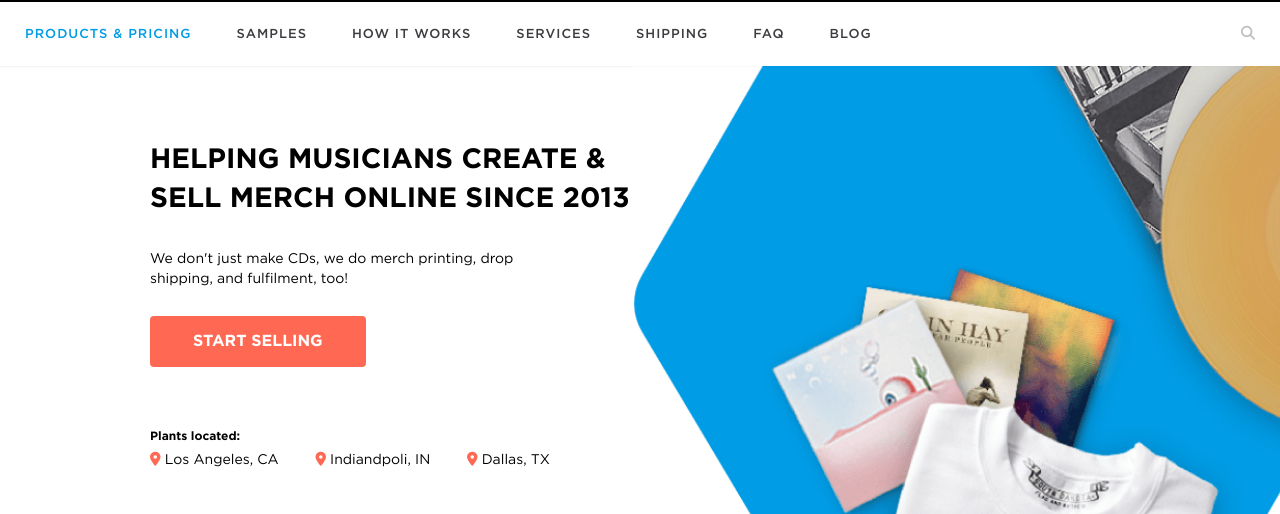
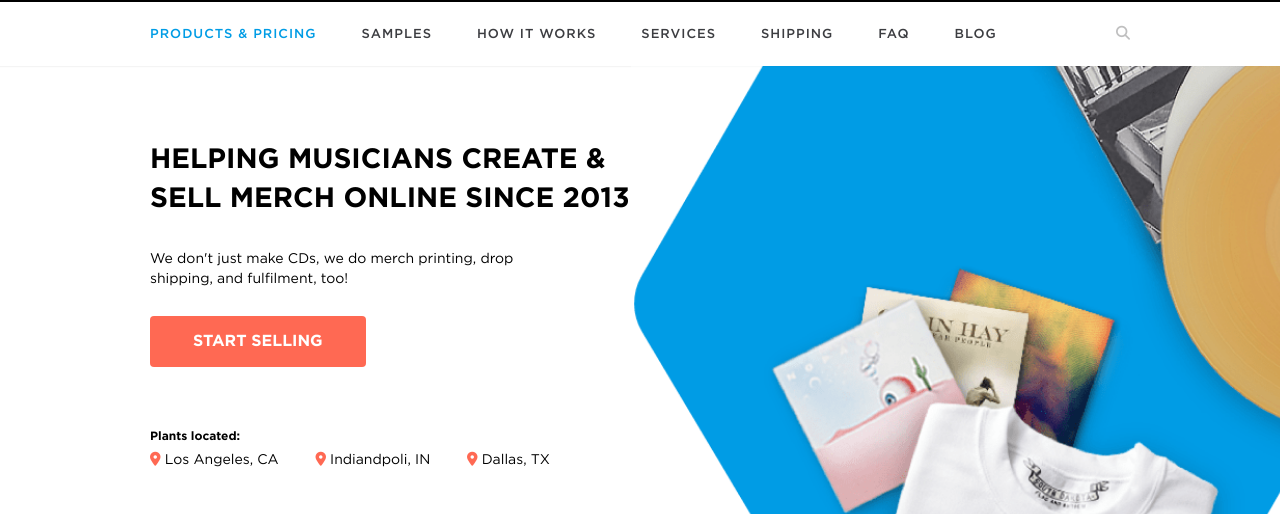
Before and after one commit to freeua/Unified_MFG, a plain HTML site: page index.html in a window 1280 px wide. Shown: the part 88-602 px from the top of the page. Drawn offline with nearby package versions, Linux system fonts and the light colour scheme.

Commit message:
fix homepage header container

```diff
--- a/css/responsive.css
+++ b/css/responsive.css
@@ -19,7 +19,9 @@
 	.homepage__main-container {
     max-width: 980px;
 	}
-
+	.homepage__header-main-container, .homepage__header-top-section-main-container {
+    max-width: 980px;
+	}
 	.products-section__slider-wrapper {
     max-width: 944px;
 	}
```
